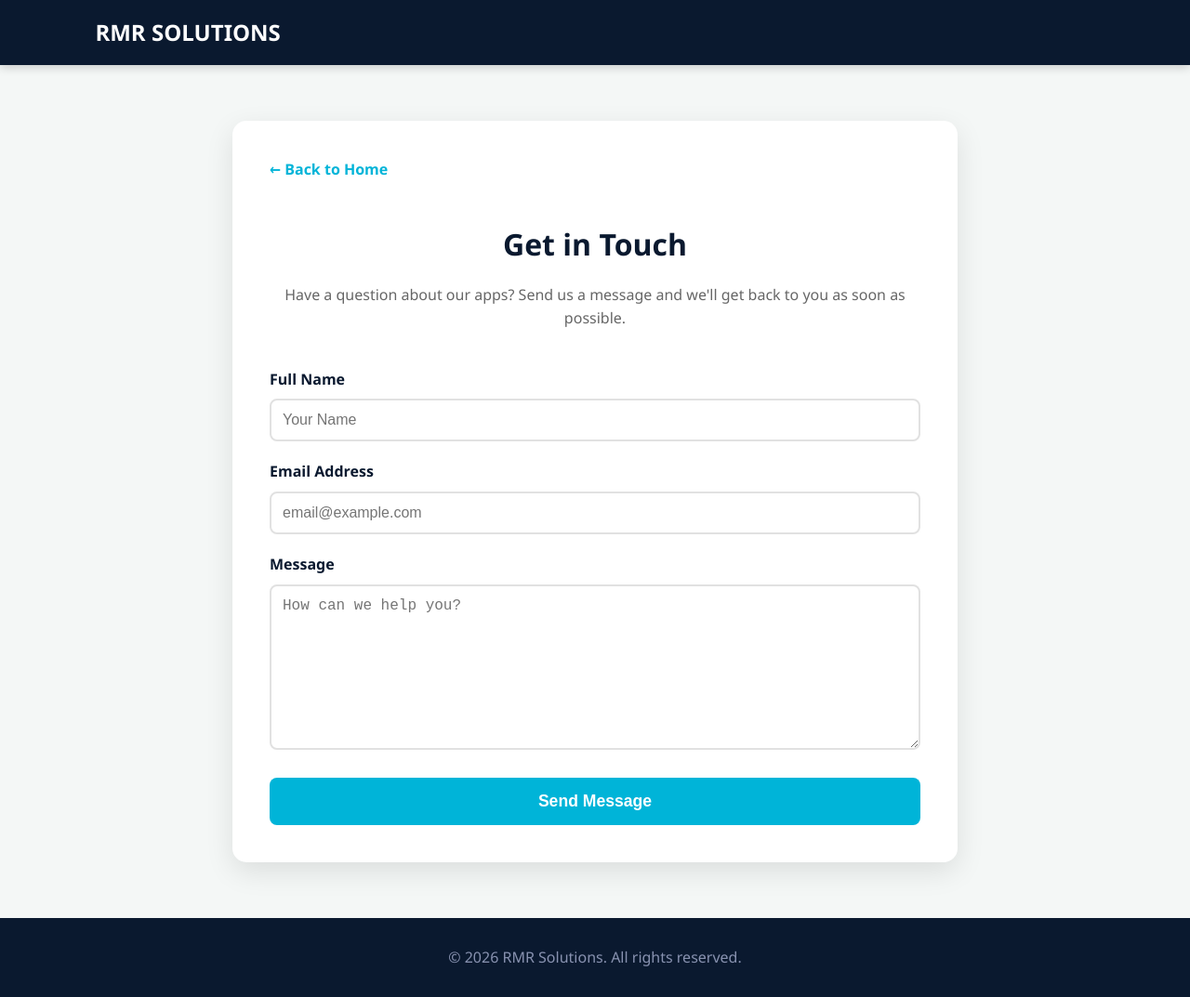
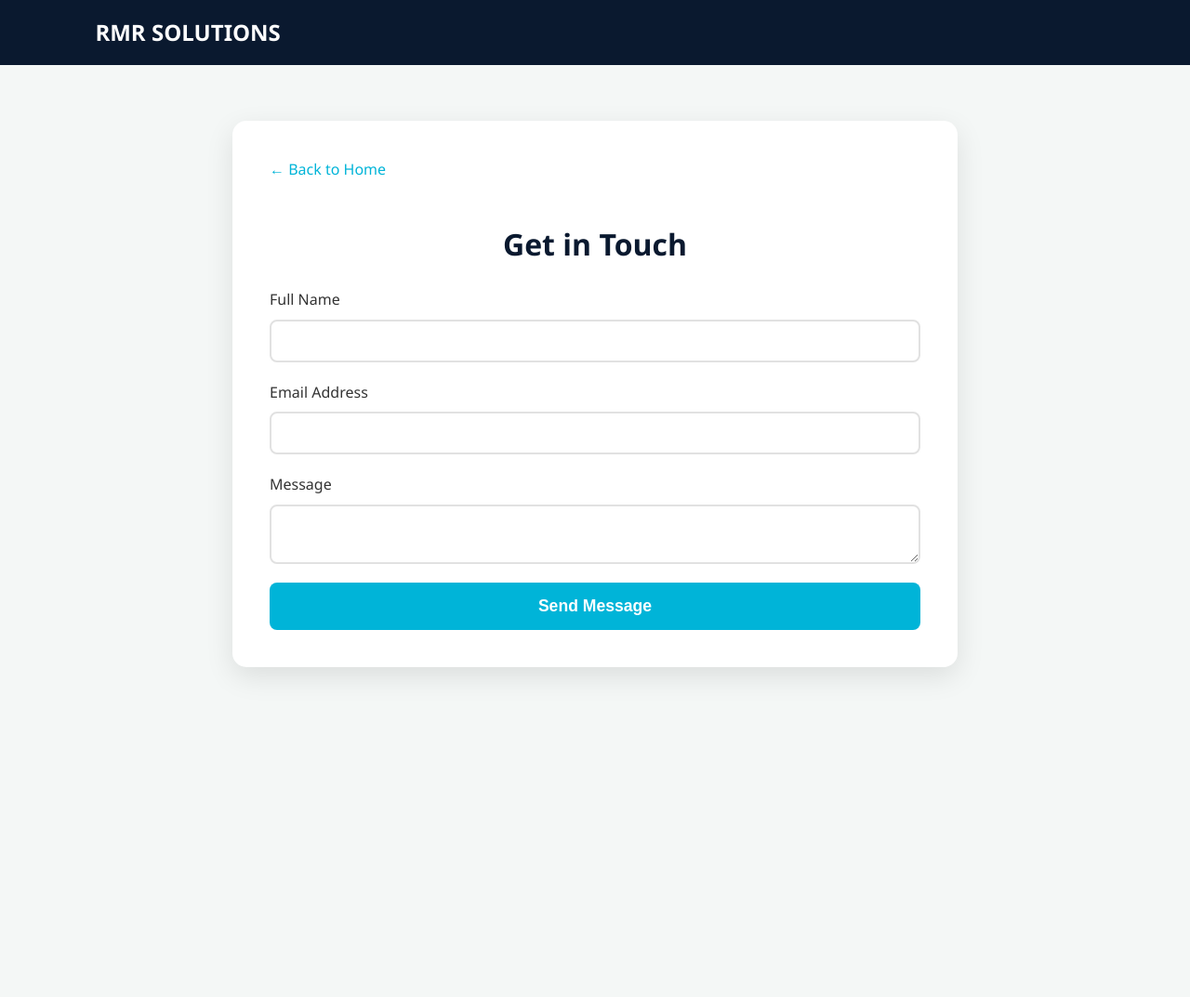
Before and after one commit to radirim/sitestor, a plain HTML site: page contact.html in a window 1280 px wide. Shown: the whole page at 93% size. After the commit the page ends 800 px from the top, so only its background shows below. Drawn offline with Linux system fonts and the light colour scheme.

Commit message:
Update contact.html

```diff
--- a/contact.html
+++ b/contact.html
@@ -13,21 +13,19 @@
         }
 
         body {
-            font-family: 'Segoe UI', Tahoma, Geneva, Verdana, sans-serif;
+            font-family: 'Segoe UI', sans-serif;
             margin: 0;
             line-height: 1.6;
             background-color: #f4f7f6;
             color: #333;
         }
 
-        /* Navigation */
         nav {
             background: var(--primary);
             padding: 1rem 8%;
             display: flex;
             justify-content: space-between;
             align-items: center;
-            box-shadow: 0 2px 10px rgba(0,0,0,0.2);
         }
 
         .logo {
@@ -46,52 +44,17 @@
             box-shadow: 0 10px 30px rgba(0,0,0,0.1);
         }
 
-        h1 {
-            color: var(--primary);
-            text-align: center;
-            margin-bottom: 10px;
-        }
+        h1 { color: var(--primary); text-align: center; }
 
-        p.subtitle {
-            text-align: center;
-            color: #666;
-            margin-bottom: 40px;
-        }
+        form { display: flex; flex-direction: column; gap: 20px; }
 
-        /* Form Styling */
-        form {
-            display: flex;
-            flex-direction: column;
-            gap: 20px;
-        }
-
-        .form-group {
-            display: flex;
-            flex-direction: column;
-            gap: 8px;
-        }
-
-        label {
-            font-weight: 600;
-            color: var(--primary);
-        }
+        .form-group { display: flex; flex-direction: column; gap: 8px; }
 
         input, textarea {
             padding: 12px;
             border: 2px solid #e1e1e1;
             border-radius: 8px;
             font-size: 1rem;
-            transition: 0.3s;
-            outline: none;
-        }
-
-        input:focus, textarea:focus {
-            border-color: var(--secondary);
-        }
-
-        textarea {
-            height: 150px;
-            resize: vertical;
         }
 
         .btn-send {
@@ -104,29 +67,18 @@
             font-weight: bold;
             cursor: pointer;
             transition: 0.3s;
-            margin-top: 10px;
         }
 
-        .btn-send:hover {
-            background: #0096b1;
-            transform: translateY(-2px);
-            box-shadow: 0 5px 15px rgba(0, 180, 216, 0.3);
-        }
+        .btn-send:hover { background: #0096b1; }
 
-        .back-home {
-            display: inline-block;
-            margin-bottom: 20px;
-            color: var(--secondary);
-            text-decoration: none;
-            font-weight: 600;
-        }
+        .back-home { display: inline-block; margin-bottom: 20px; color: var(--secondary); text-decoration: none; }
 
-        footer {
+        /* Style dyal l-Loading status */
+        #status {
             text-align: center;
-            padding: 30px;
-            color: #8892b0;
-            background: var(--primary);
-            margin-top: 60px;
+            margin-top: 15px;
+            font-weight: bold;
+            display: none; /* Makhfiy f l-bdia */
         }
     </style>
 </head>
@@ -139,32 +91,72 @@
     <div class="container">
         <a href="index.html" class="back-home">&larr; Back to Home</a>
         <h1>Get in Touch</h1>
-        <p class="subtitle">Have a question about our apps? Send us a message and we'll get back to you as soon as possible.</p>
 
-        <!-- Form m-connecté m3a Formspree dyalk -->
-        <form action="https://formspree.io/f/mdabgkkz" method="POST">
+        <form id="my-form" action="https://formspree.io/f/mdabgkkz" method="POST">
             <div class="form-group">
-                <label for="full-name">Full Name</label>
-                <input type="text" id="full-name" name="name" placeholder="Your Name" required>
+                <label>Full Name</label>
+                <input type="text" name="name" required>
             </div>
 
             <div class="form-group">
-                <label for="email">Email Address</label>
-                <input type="email" id="email" name="email" placeholder="email@example.com" required>
+                <label>Email Address</label>
+                <input type="email" name="email" required>
             </div>
 
             <div class="form-group">
-                <label for="message">Message</label>
-                <textarea id="message" name="message" placeholder="How can we help you?" required></textarea>
+                <label>Message</label>
+                <textarea name="message" required></textarea>
             </div>
 
-            <button type="submit" class="btn-send">Send Message</button>
+            <button id="my-form-button" type="submit" class="btn-send">Send Message</button>
+            <p id="status"></p>
         </form>
     </div>
 
-    <footer>
-        &copy; 2026 RMR Solutions. All rights reserved.
-    </footer>
+    <!-- SCRIPT BACH Y-CATCHER L-SEND -->
+    <script>
+        var form = document.getElementById("my-form");
+
+        async function handleSubmit(event) {
+          event.preventDefault();
+          var status = document.getElementById("status");
+          var data = new FormData(event.target);
+
+          // N-biyen beli kankhdmo
+          status.style.display = "block";
+          status.innerHTML = "Sending...";
+          status.style.color = "orange";
+
+          fetch(event.target.action, {
+            method: form.method,
+            body: data,
+            headers: {
+                'Accept': 'application/json'
+            }
+          }).then(response => {
+            if (response.ok) {
+              // ILA MCHA L-MESSAGE:
+              status.innerHTML = "Success! Redirecting...";
+              status.style.color = "green";
+              alert("Thank you! Your message has been sent successfully."); // Pop-up
+              window.location.href = "index.html"; // Redirect l-Home
+            } else {
+              response.json().then(data => {
+                if (Object.hasOwn(data, 'errors')) {
+                  status.innerHTML = data["errors"].map(error => error["message"]).join(", ");
+                } else {
+                  status.innerHTML = "Oops! There was a problem submitting your form";
+                }
+                status.style.color = "red";
+              })
+            }
+          }).catch(error => {
+            status.innerHTML = "Oops! There was a problem submitting your form";
+            status.style.color = "red";
+          });
+        }
+        form.addEventListener("submit", handleSubmit)
+    </script>
 
 </body>
 </html>
```
